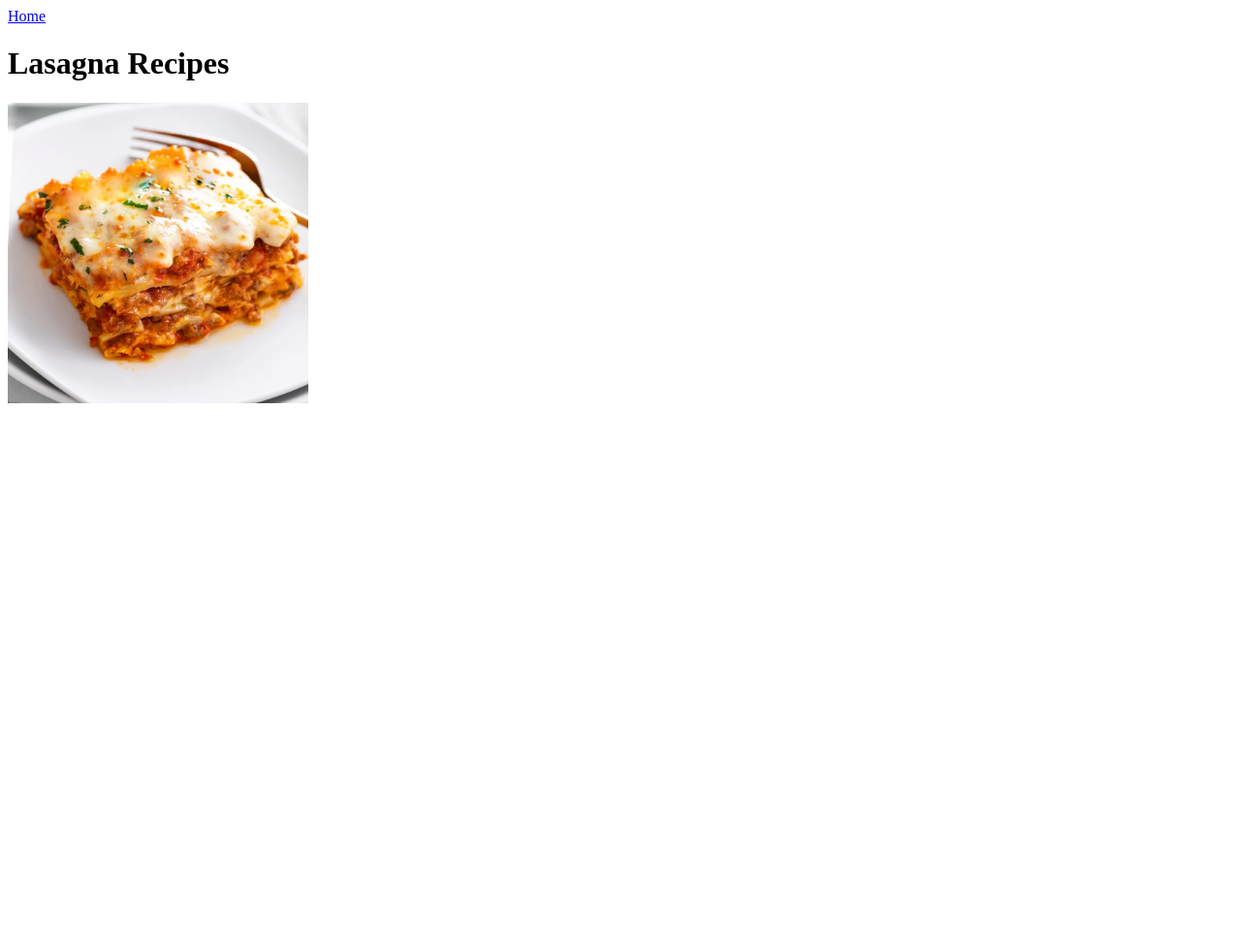
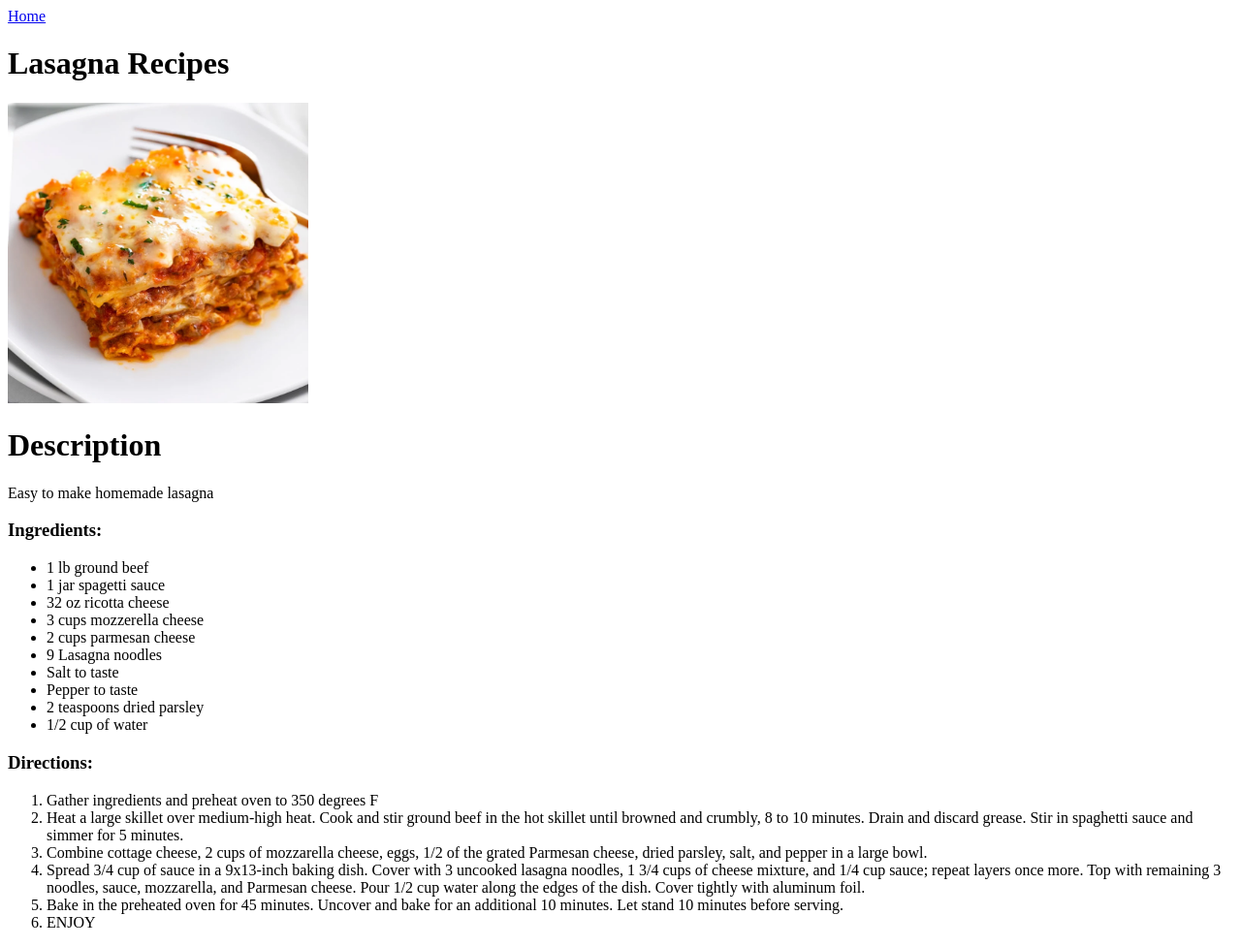
Before and after one commit to Wong-James/odin_recipes, a plain HTML site: page recipes/lasagna.html in a window 1280 px wide. Shown: the whole page at 97% size. Before the commit the page ends 800 px from the top, so only its background shows below. Drawn offline with Linux system fonts and the light colour scheme.

Commit message:
lasagna recipe and directions fully added and completed

```diff
--- a/recipes/lasagna.html
+++ b/recipes/lasagna.html
@@ -9,5 +9,32 @@
   <a href="../index.html">Home</a>
   <h1>Lasagna Recipes</h1>
   <img src="../images/lasagna.jpg" alt="lasagna" width="310" height="310">
+  <h1>Description</h1>
+  <p>Easy to make homemade lasagna</p>
+  <h3>Ingredients:</h3>
+  <ul>
+    <li>1 lb ground beef</li>
+    <li>1 jar spagetti sauce</li>
+    <li>32 oz ricotta cheese</li>
+    <li>3 cups mozzerella cheese</li>
+    <li>2 cups parmesan cheese</li>
+    <li>9 Lasagna noodles</li>
+    <li>Salt to taste</li>
+    <li>Pepper to taste</li>
+    <li>2 teaspoons dried parsley</li>
+    <li>1/2 cup of water</li>
+  </ul>
+  <h3>Directions:</h3>
+  <ol>
+    <li>Gather ingredients and preheat oven to 350 degrees F</li>
+    <li>Heat a large skillet over medium-high heat. Cook and stir ground beef in the hot skillet until browned and crumbly, 8 to 10 minutes.
+      Drain and discard grease. Stir in spaghetti sauce and simmer for 5 minutes.</li>
+    <li>Combine cottage cheese, 2 cups of mozzarella cheese, eggs, 1/2 of the grated Parmesan cheese, dried parsley, salt, and pepper in a large bowl.</li>
+    <li>Spread 3/4 cup of sauce in a 9x13-inch baking dish. Cover with 3 uncooked lasagna noodles, 1 3/4 cups of cheese mixture, and 1/4 cup sauce; repeat layers once more.
+      Top with remaining 3 noodles, sauce, mozzarella, and Parmesan cheese.
+      Pour 1/2 cup water along the edges of the dish. Cover tightly with aluminum foil.</li>
+    <li>Bake in the preheated oven for 45 minutes. Uncover and bake for an additional 10 minutes. Let stand 10 minutes before serving.</li>
+    <li>ENJOY</li>
+  </ol>
 </body>
 </html>
```
Also changed, not shown: recipes/brisket.html (+1 -1 lines).
